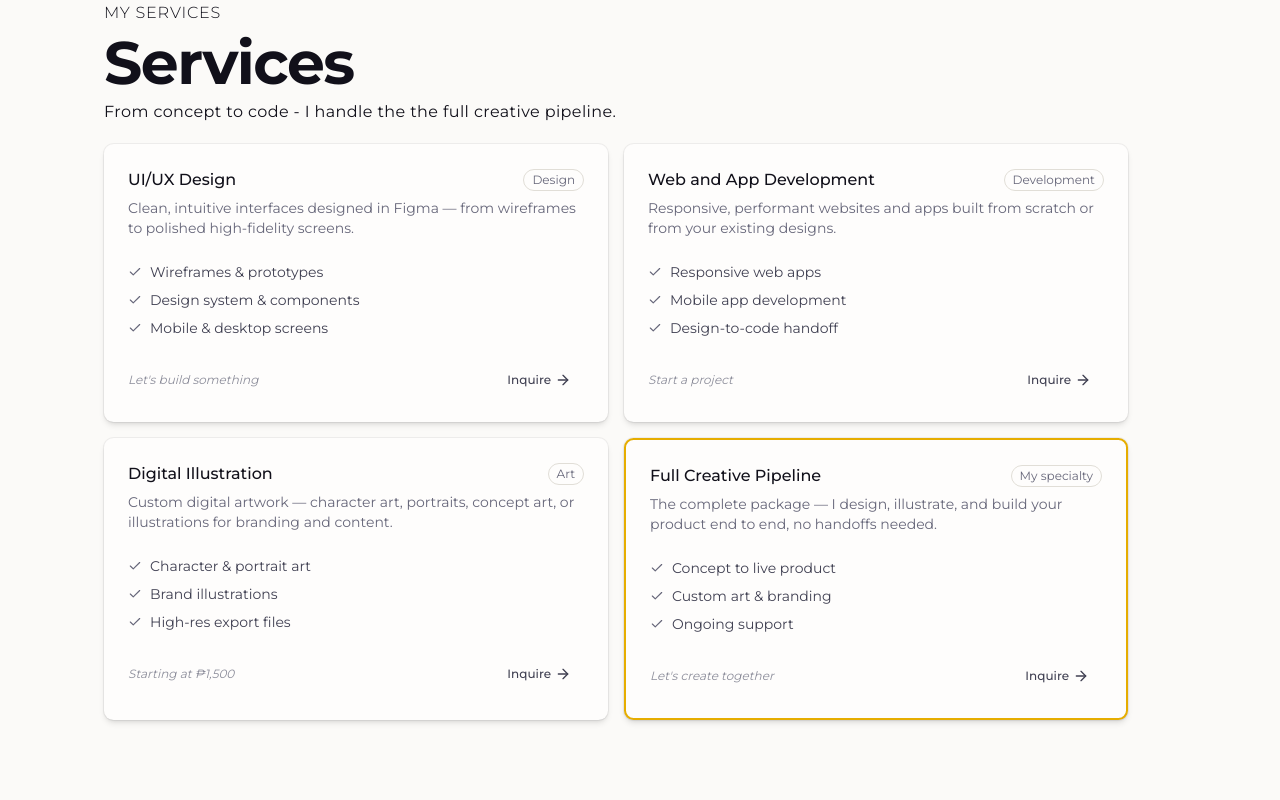
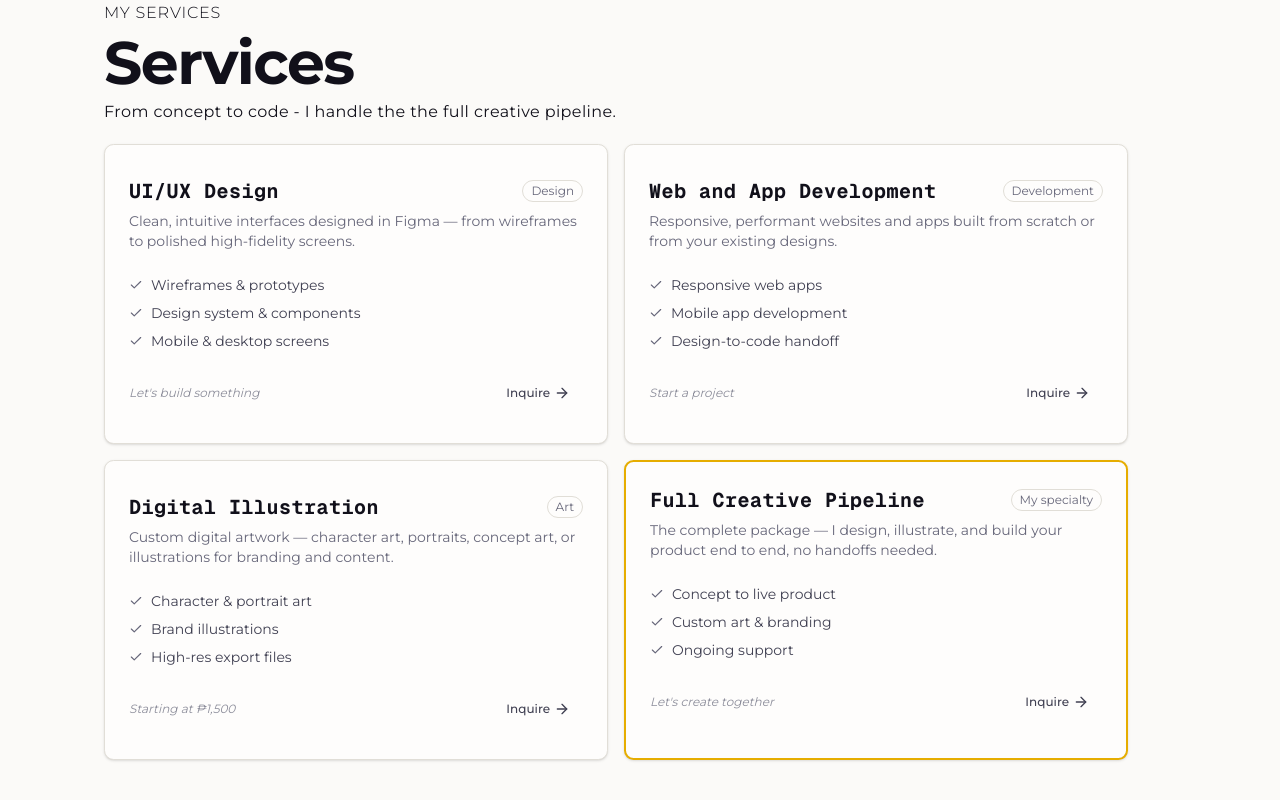
Before and after one commit to marianne-yo/portfolio-marianne, a Next.js app: page / in a window 1280 px wide. Shown: the part 6476-7276 px from the top of the page. Built offline with nearby package versions, Linux system fonts and the light colour scheme.

Commit message:
changed to spotlight cards

```diff
--- a/app/page.tsx
+++ b/app/page.tsx
@@ -29,6 +29,7 @@ import Navbar from "@/components/ui/nav-bar";
 import gsap from "gsap";
 import LoadingScreen from "@/components/ui/loading-screen"
 import { useScrollAnimation } from "@/hooks/useScrollAnimation"
+import SpotlightCard from "@/components/SpotlightCard";
 const montserrat = Montserrat({ subsets: ["latin"] });
 
 const SKIP_HOME_LOADER_KEY = "portfolio:skip-home-loader"
@@ -205,6 +206,7 @@ export default function Home() {
                       <Image
                         src="/marianne_2.jpg"
                         alt="Marianne"
+                        sizes="10"
                         fill
                         className="object-cover object-top"
                         priority
@@ -886,16 +888,18 @@ export default function Home() {
                 </p>
 
                 <div className="grid grid-cols-1 gap-4 md:grid-cols-2">
+
+                  {/* spotlight cards */}
                   {services.map(c =>(
-                    <Card key={c.service} className={c.featured ? "border-2 border-primary rounded-md" : "rounded-md"}>
+                    <SpotlightCard className={c.featured ? "border-2 border-primary rounded-md custom-spotlight-card" : "rounded-md pt-8 pb-8 custom-spotlight-card "} spotlightColor="rgba(128, 113, 67, 0.5)" key={c.service}>
                       <CardHeader>
                         <div className="flex flex-col gap-2 sm:flex-row sm:items-center sm:justify-between">
-                          <CardTitle className="text-base">{c.service}</CardTitle>
+                          <CardTitle className="text-xl font-bold tracking-wide font-mono">{c.service}</CardTitle>
                           <span className="text-xs px-2 py-0.5 rounded-full border border-border text-(--text-muted)">
                             {c.tag}
                           </span>
                         </div>
-                        <CardDescription>{c.desc}</CardDescription>
+                        <CardDescription className="text-sm">{c.desc}</CardDescription>
                       </CardHeader>
 
                       <CardContent>
@@ -925,9 +929,8 @@ export default function Home() {
                           </a>
                         </Button>
                       </CardFooter>
-                    </Card>
+                    </SpotlightCard>
                   ))}
-
                 </div>
               </div>
             </section>
--- /dev/null
+++ b/components/SpotlightCard.tsx
@@ -0,0 +1,68 @@
+import React, { useRef, useState } from 'react';
+import { cn } from "@/lib/utils"; // shadcn's merge utility
+
+interface Position {
+  x: number;
+  y: number;
+}
+
+interface SpotlightCardProps extends React.PropsWithChildren {
+  className?: string;
+  spotlightColor?: `rgba(${number}, ${number}, ${number}, ${number})`;
+}
+
+const SpotlightCard: React.FC<SpotlightCardProps> = ({
+  children,
+  className = '',
+  spotlightColor = 'rgba(255, 255, 255, 0.25)'
+}) => {
+  const divRef = useRef<HTMLDivElement>(null);
+  const [isFocused, setIsFocused] = useState<boolean>(false);
+  const [position, setPosition] = useState<Position>({ x: 0, y: 0 });
+  const [opacity, setOpacity] = useState<number>(0);
+
+  const handleMouseMove: React.MouseEventHandler<HTMLDivElement> = e => {
+    if (!divRef.current || isFocused) return;
+    const rect = divRef.current.getBoundingClientRect();
+    setPosition({ x: e.clientX - rect.left, y: e.clientY - rect.top });
+  };
+
+  const handleFocus = () => {
+    setIsFocused(true);
+    setOpacity(0.6);
+  };
+
+  const handleBlur = () => {
+    setIsFocused(false);
+    setOpacity(0);
+  };
+
+  const handleMouseEnter = () => setOpacity(0.6);
+  const handleMouseLeave = () => setOpacity(0);
+
+  return (
+    <div
+      ref={divRef}
+      onMouseMove={handleMouseMove}
+      onFocus={handleFocus}
+      onBlur={handleBlur}
+      onMouseEnter={handleMouseEnter}
+      onMouseLeave={handleMouseLeave}
+      className={cn(
+        "relative flex flex-col gap-6 py-6 rounded-xl border bg-card text-card-foreground shadow-sm overflow-hidden",
+        className
+      )}
+    >
+      <div
+        className="pointer-events-none absolute inset-0 opacity-0 transition-opacity duration-500 ease-in-out"
+        style={{
+          opacity,
+          background: `radial-gradient(circle at ${position.x}px ${position.y}px, ${spotlightColor}, transparent 80%)`
+        }}
+      />
+      {children}
+    </div>
+  );
+};
+
+export default SpotlightCard;
```
